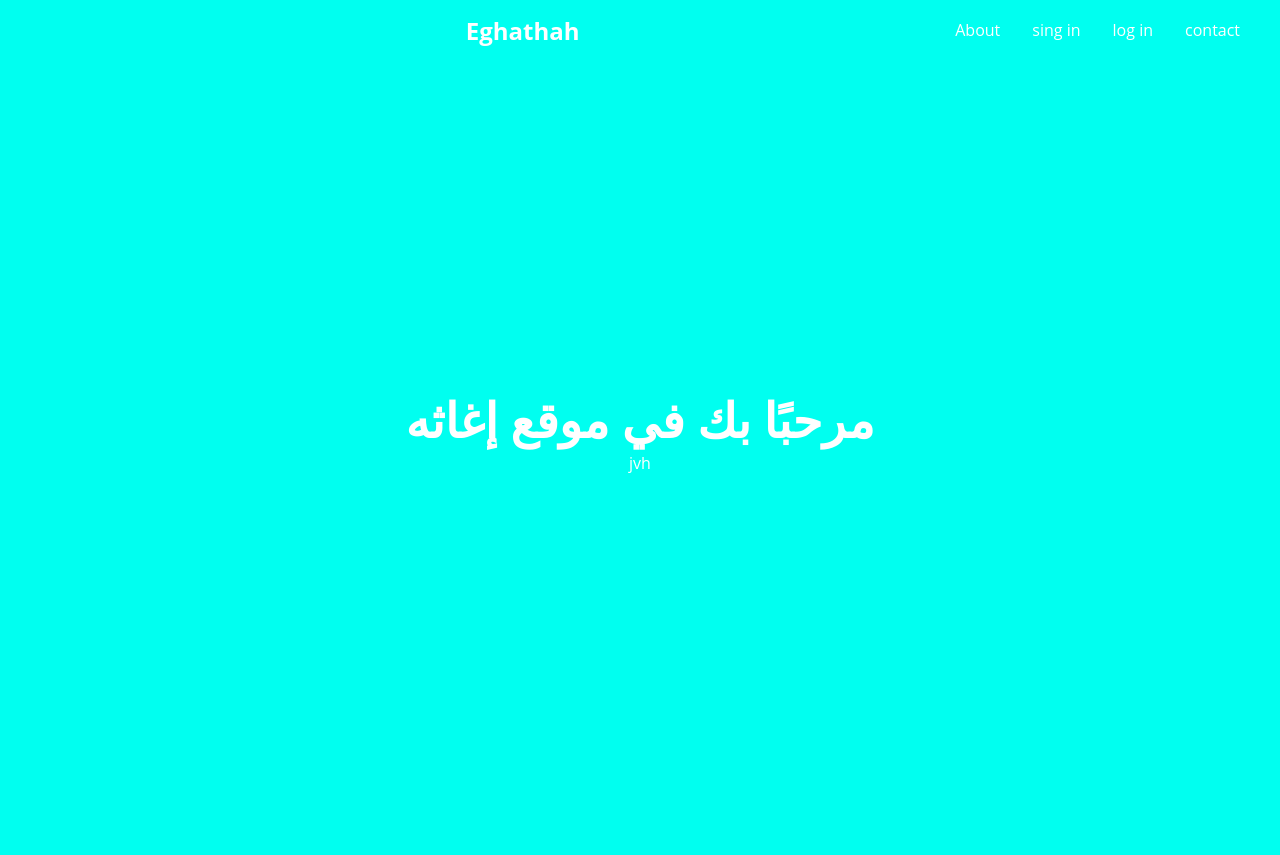
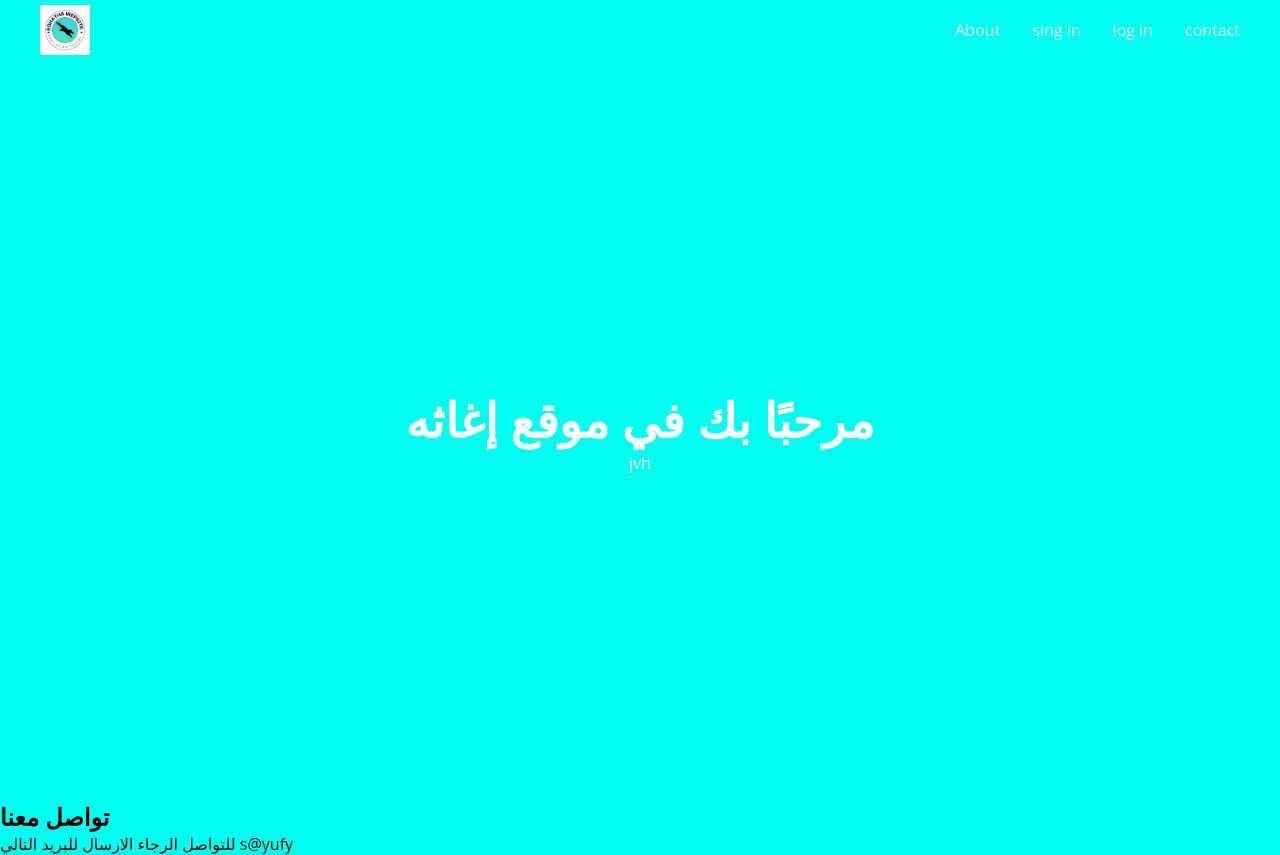
Before and after one commit to sitah1/egha, a plain HTML site: page index.html in a window 1280 px wide. Before the commit the page ends 800 px from the top, so only its background shows below. Drawn offline with Linux system fonts and the light colour scheme; files whose address does not match are found by name.

Commit message:
Update index.html

```diff
--- a/index.html
+++ b/index.html
@@ -3,6 +3,8 @@
 
 <head>
   <meta charset="UTF-8">
+  <meta name="description" content=" إغاثه هُنا دائمًا لمُساعدتك ">
+  <meta name="keywords" content="مساعده, صحه , إغاثه ">
 <meta http-equiv="X-UA-Compatible" content= "IE=edge" />
 <meta name="viewport" content-"width=device-width, initial-scale=1.0" />
   <title> إغاثة</title>
@@ -12,24 +14,30 @@
 <body>
 	<header>
 		<div class="navbar">
-		 <img src"logoe.jpg" class="logoe">
-		<div class="logo"> <a href="#" > Eghathah </a></div>
+		<img src="C:\Users\Its_e\OneDrive\سطح المكتب\project\logoe.jpg" class="logoe">
 		<ul class="links">
-		 <li><a href="index.html"> About </a></li>
+		 <li><a href="#About"> About </a></li>
 		 <li><a href="about"> sing in </a></li>
 		 <li><a href="services"> log in </a></li>
-		 <li><a href="contact"> contact  </a></li>
+		 <li><a href="#contact"> contact  </a></li>
 		</ul>
 	  </div>
 	</header>
 
 
 	<main>
+
 	<section id="hero">
 	<h1> مرحبًا بك في موقع إغاثه </h1>
 	<p> jvh </p>
 	</main>
+	</section>
 
+	<main>
+	<section id="contact">
+	<h1> تواصل معنا </h1>
+	<p> للتواصل الرجاء الارسال للبريد التالي s@yufy </p>
 	</section>
+	</main>
 </body>
 </html>
```
